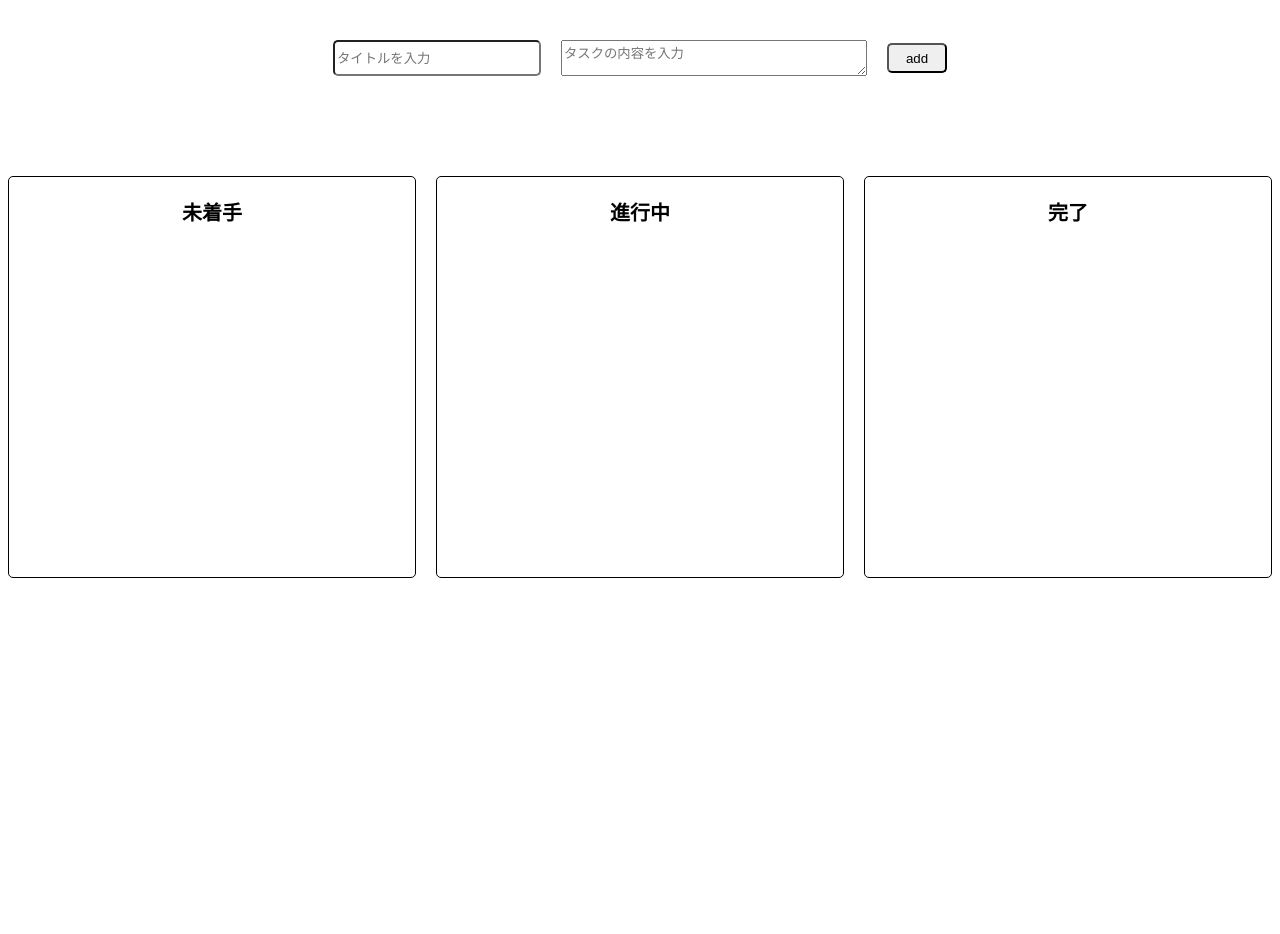
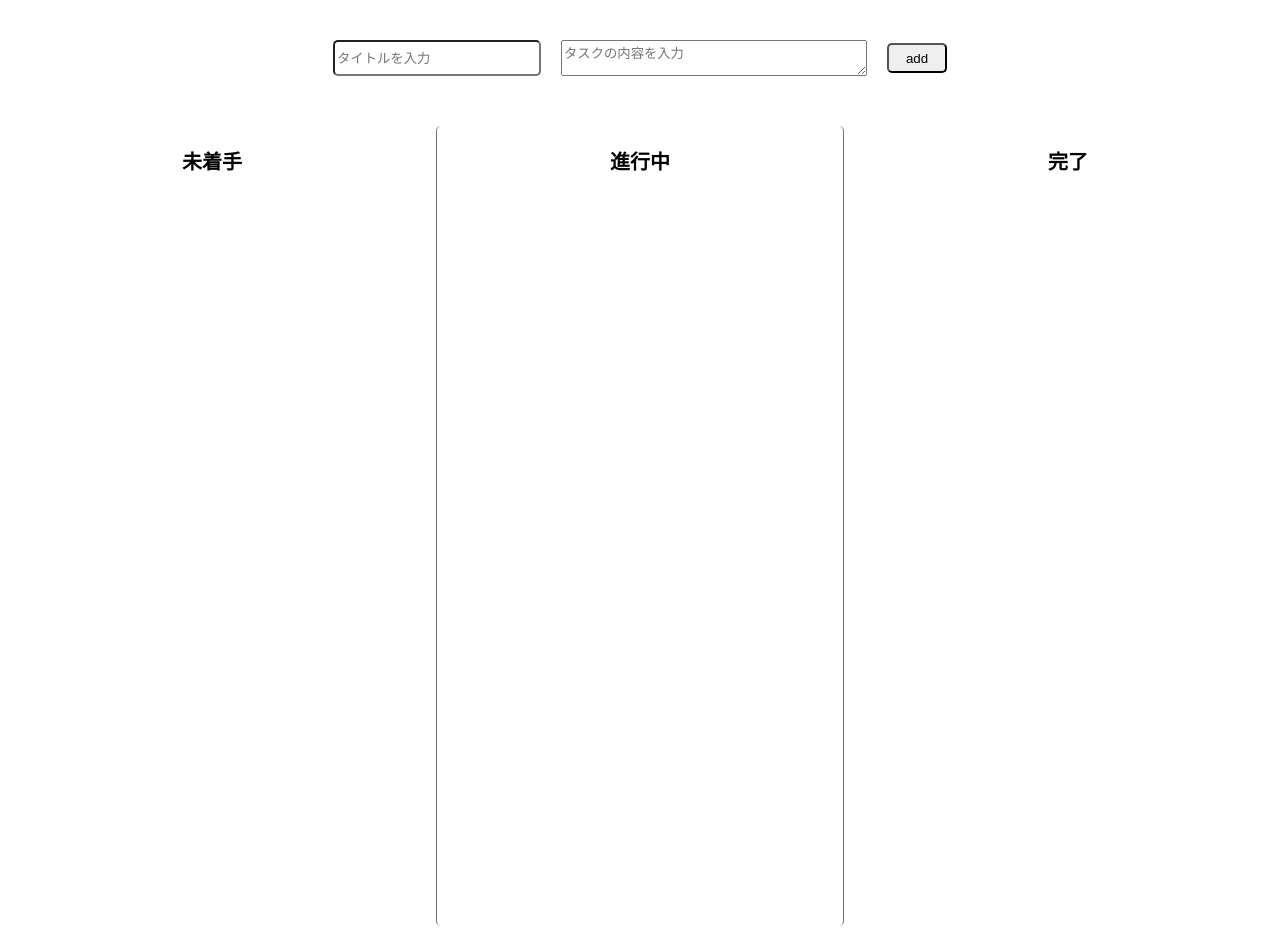
Before and after one commit to nkkn-prog/menta-practice, a React (Vite) app in the folder react-todo-app-beginner/: page / in a window 1280 px wide. Before the commit the page ends 800 px from the top, so only its background shows below. Built offline with nearby package versions, Linux system fonts and the light colour scheme.

Commit message:
add style

```diff
--- a/react-todo-app-beginner/src/App.css
+++ b/react-todo-app-beginner/src/App.css
@@ -37,13 +37,45 @@
 }
 
 .status-box {
-  margin-top: 100px;
-  border: solid 1px #000;
-  height: 50vh;
+  margin-top: 50px;
   border-radius: 5px;
+  height: 800px;
 }
+
+.in-progress-box {
+  border-right: 1px #737373 solid;
+  border-left: 1px #737373 solid;
+}
+
 .status-label {
   text-align: center;
   font-size: 20px;
   font-weight: bold;
 }
+
+.not-started-item {
+  width: 80%;
+  margin: 0 auto 20px auto;
+  background-color: #73737345;
+  border: 1px #737373 solid;
+  padding: 5px;
+  border-radius: 5px;
+}
+
+.in-progress-item {
+  width: 80%;
+  background-color: #5271ff45;
+  border: 1px #5271ff solid;
+  margin: 0 auto 20px auto;
+  padding: 5px;
+  border-radius: 5px;
+}
+
+.completed-item{
+  width: 80%;
+  background-color: #00bf6345;
+  border: 1px #00bf63 solid;
+  margin: 0 auto 20px auto;
+  padding: 5px;
+  border-radius: 5px;
+}
--- a/react-todo-app-beginner/src/components/EditForm.tsx
+++ b/react-todo-app-beginner/src/components/EditForm.tsx
@@ -1,6 +1,6 @@
  export const EditForm = (props) => {
 
-
+    return (
         <>
             <input
                 type='text'
@@ -10,5 +10,6 @@
             />
             <button onClick={()=>handleEditTodo}>編集を保存</button>
             <button onClick={()=>handleCloseEditForm}>キャンセル</button>
-    </>;
+        </>
+    )
   };
```
Lines whose indentation alone changed are shown as unchanged.
